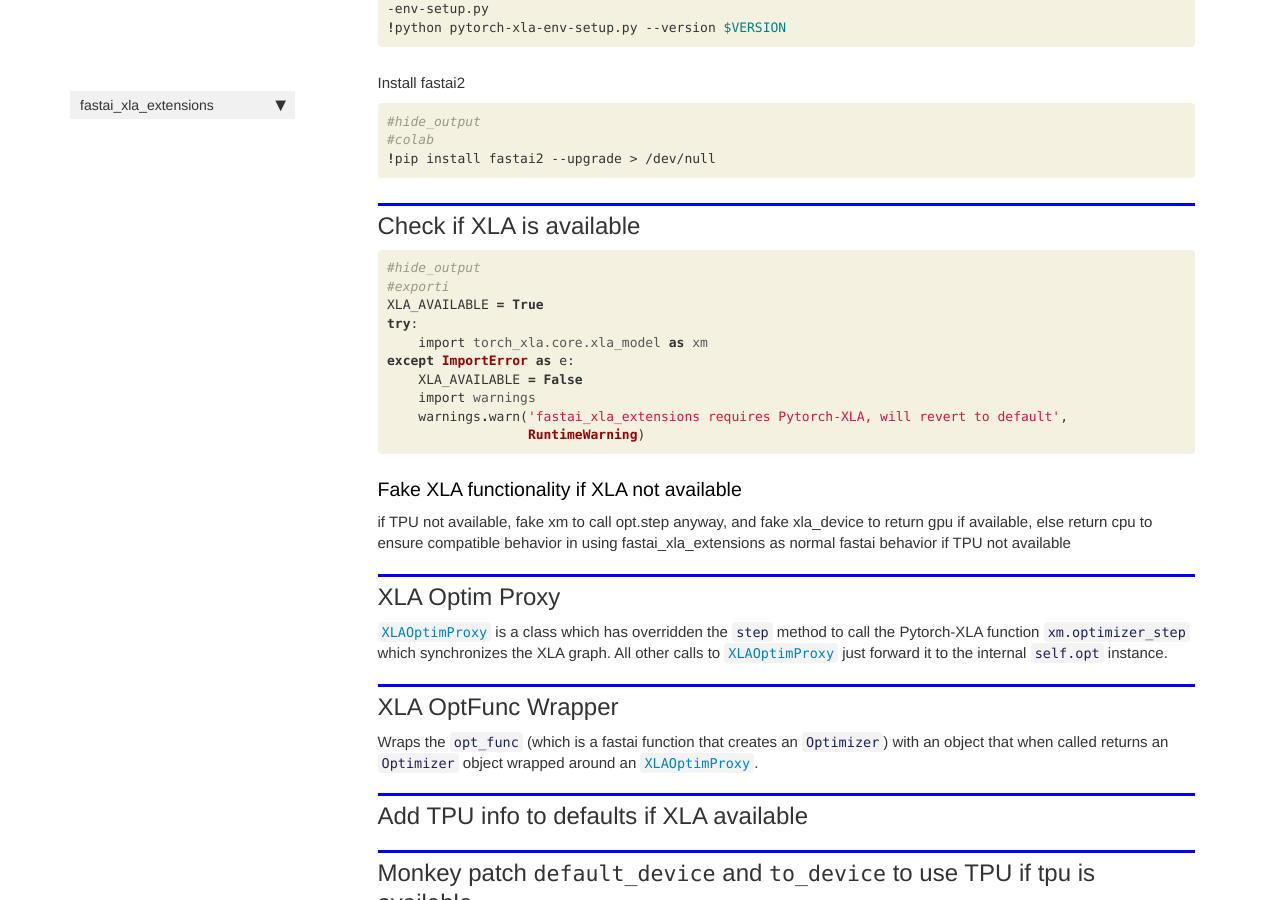
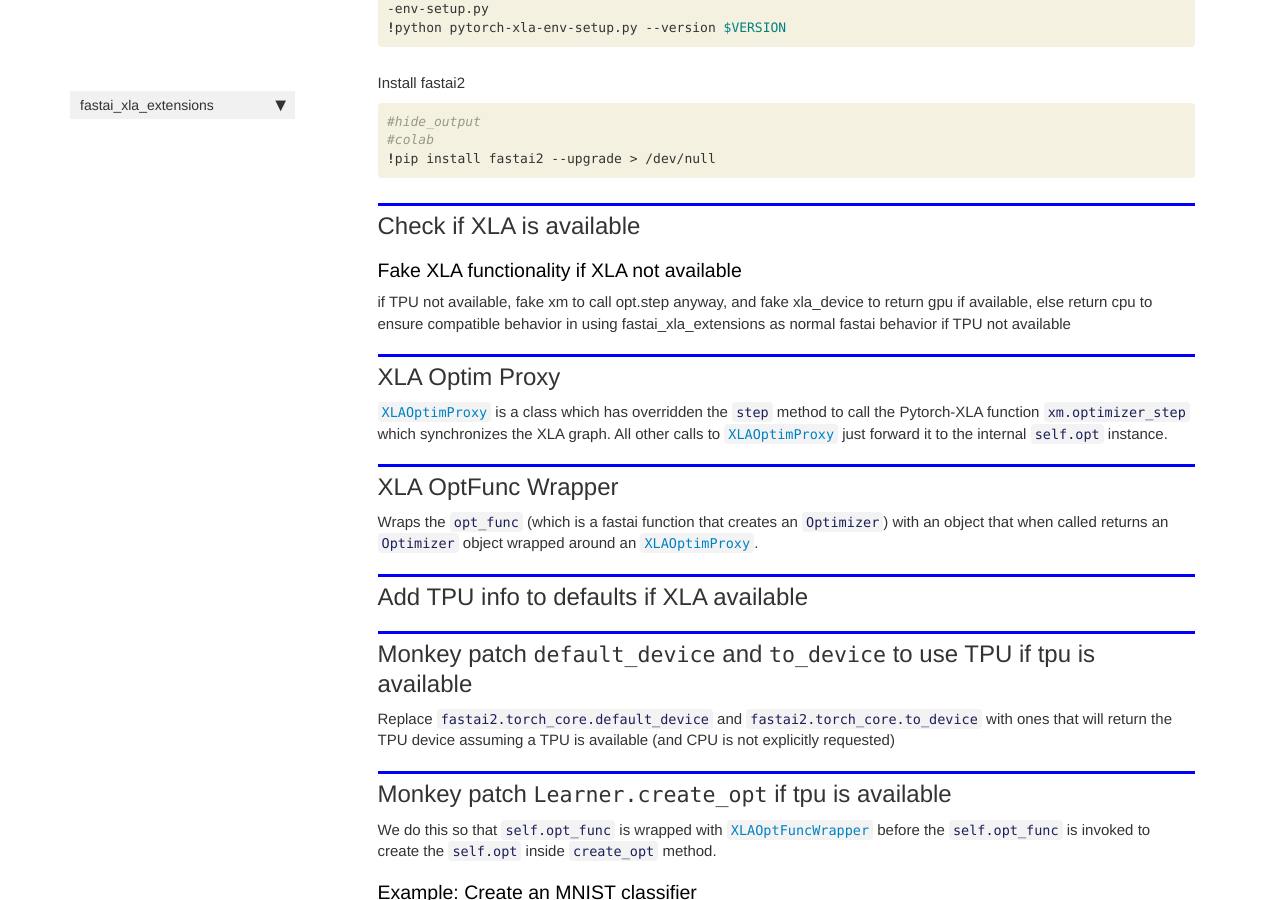
Before and after one commit to butchland/fastai_xla_extensions, a Jekyll site: the page built from docs/core.html, in a window 1280 px wide and 900 px high, scrolled down 639 px. Built offline with Jekyll 4.4.1, drawn with Linux system fonts in a browser that asks for light colours; nearby versions of some CDN libraries; comment, search, counter and statistics services are not loaded.

Commit message:
Fix to remove unwanted warning in generated docs

```diff
--- a/docs/core.html
+++ b/docs/core.html
@@ -108,32 +108,6 @@ sidebar: home_sidebar
 </div>
 </div>
 </div>
-    {% raw %}
-
-<div class="cell border-box-sizing code_cell rendered">
-<div class="input">
-
-<div class="inner_cell">
-    <div class="input_area">
-<div class=" highlight hl-ipython3"><pre><span></span><span class="c1">#hide_output</span>
-<span class="c1">#exporti</span>
-<span class="n">XLA_AVAILABLE</span> <span class="o">=</span> <span class="kc">True</span>
-<span class="k">try</span><span class="p">:</span>
-    <span class="kn">import</span> <span class="nn">torch_xla.core.xla_model</span> <span class="k">as</span> <span class="nn">xm</span>
-<span class="k">except</span> <span class="ne">ImportError</span> <span class="k">as</span> <span class="n">e</span><span class="p">:</span>
-    <span class="n">XLA_AVAILABLE</span> <span class="o">=</span> <span class="kc">False</span>
-    <span class="kn">import</span> <span class="nn">warnings</span>
-    <span class="n">warnings</span><span class="o">.</span><span class="n">warn</span><span class="p">(</span><span class="s1">&#39;fastai_xla_extensions requires Pytorch-XLA, will revert to default&#39;</span><span class="p">,</span>
-                  <span class="ne">RuntimeWarning</span><span class="p">)</span>
-</pre></div>
-
-    </div>
-</div>
-</div>
-
-</div>
-    {% endraw %}
-
 <div class="cell border-box-sizing text_cell rendered"><div class="inner_cell">
 <div class="text_cell_render border-box-sizing rendered_html">
 <h3 id="Fake-XLA-functionality-if-XLA-not-available">Fake XLA functionality if XLA not available<a class="anchor-link" href="#Fake-XLA-functionality-if-XLA-not-available"> </a></h3><p>if TPU not available, fake xm to call opt.step anyway,
--- a/fastai_xla_extensions/core.py
+++ b/fastai_xla_extensions/core.py
@@ -3,7 +3,7 @@
 __all__ = []
 
 # Internal Cell
-#exporti
+#colab
 XLA_AVAILABLE = True
 try:
     import torch_xla.core.xla_model as xm
```
Also changed, not shown: 1 other file.
